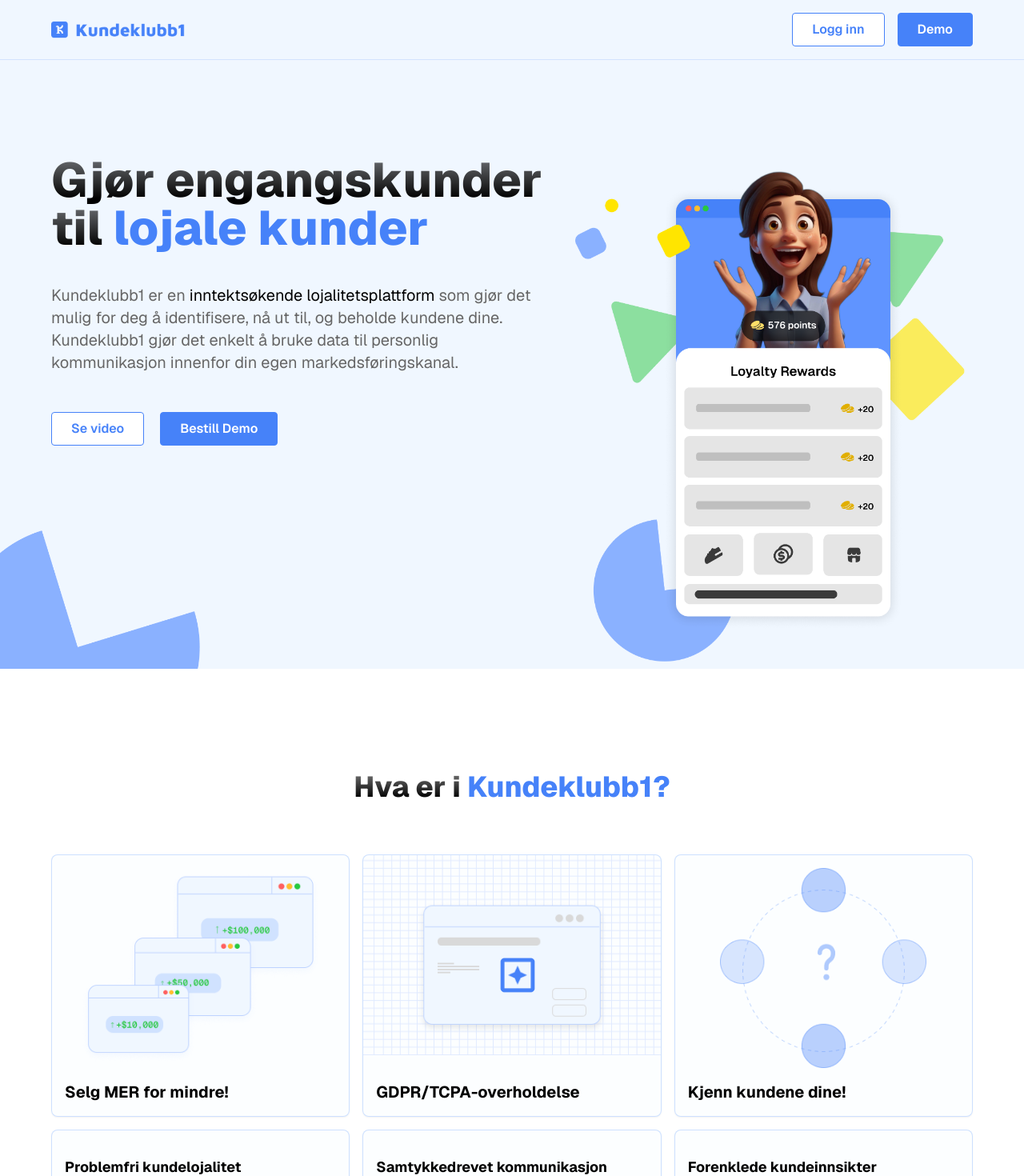
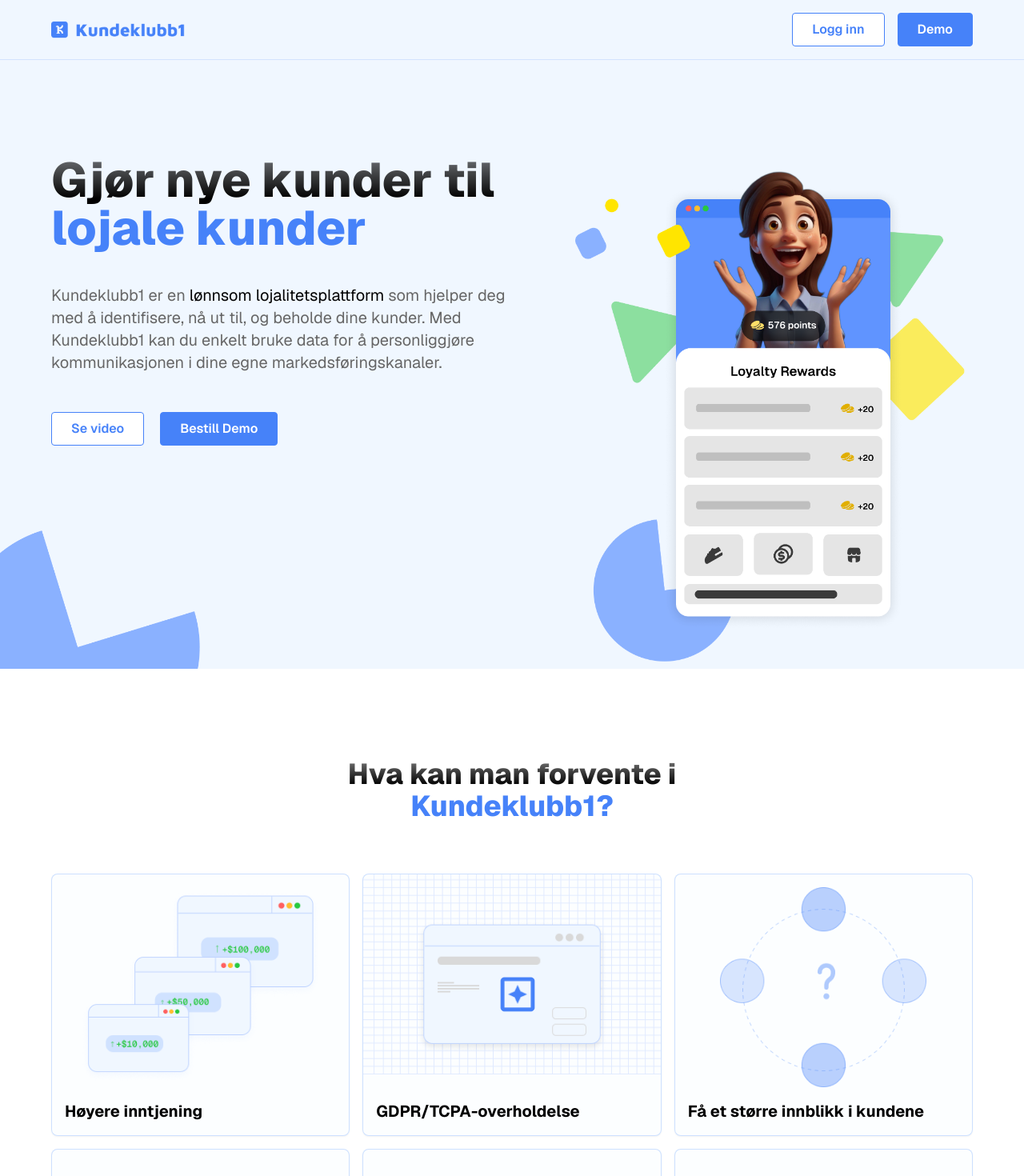
Before and after one commit to UmairWaraich07/kundeklubb1, a Next.js app: page / in a window 1280 px wide. Shown: the top 1470 px of the page at 80% size. Built offline with nearby package versions, Linux system fonts and the light colour scheme.

Commit message:
change the Norwegian text

```diff
--- a/src/app/page.tsx
+++ b/src/app/page.tsx
@@ -3,7 +3,6 @@
   Features,
   Hero,
   KnowYourCustomers,
-  Partners,
   WhatIs,
 } from "@/components";
 
@@ -14,7 +13,7 @@
       <div className="w-full px-16 max-lg:px-12 max-md:px-8 max-sm:px-4 ">
         <WhatIs />
         <KnowYourCustomers />
-        <Partners />
+        {/* <Partners /> */}
       </div>
       <Features />
       <ContactUs />
--- a/src/components/ContactForm.tsx
+++ b/src/components/ContactForm.tsx
@@ -29,7 +29,7 @@
           id="fullname"
           type="text"
           className="form-input"
-          placeholder="John Doe"
+          placeholder="Ola Nordmann"
           onChange={(e) =>
             setFormData((prev) => ({ ...prev, fullname: e.target.value }))
           }
@@ -44,7 +44,7 @@
           type="text"
           id="email"
           className="form-input"
-          placeholder="example@company.com"
+          placeholder="eksempel@dinbedrift.no"
           onChange={(e) =>
             setFormData((prev) => ({ ...prev, email: e.target.value }))
           }
--- a/src/components/Features.tsx
+++ b/src/components/Features.tsx
@@ -21,10 +21,10 @@
             />
 
             <h4 className="text-2xl max-sm:text-xl font-bold">
-              Integrasjoner med ledende <br /> plattformer
+              (Snart) Integrasjoner med ledende <br /> plattformer
             </h4>
             <p className="text-base text-secondary-600">
-              Kundeklubb1 er dypt integrert i verdensledende eCommerce- og
+              Kundeklubb1 blir dypt integrert i verdensledende eCommerce- og
               POS-økosystemer. Det hjelper med å koble sammen kundedata, enten
               de handler på nett eller i butikk. Sømløs integrasjon sikrer en
               enhetlig opplevelse på tvers av alle salgskanaler.
--- a/src/components/Hero.tsx
+++ b/src/components/Hero.tsx
@@ -4,22 +4,19 @@
 const Hero = () => {
   return (
     <section className="relative bg-[#F0F7FF] w-full px-16 max-lg:px-12 max-md:px-8 max-sm:px-4">
-      <h1 className="text-dark max-lg:text-center max-lg:max-w-[600px] max-lg:mx-auto text-6xl max-lg:text-5xl max-sm:text-4xl font-extrabold pt-[15vh] z-20">
-        <span className="text-gradient">
-          Gjør engangskunder <br className="max-lg:hidden" /> til
-        </span>{" "}
+      <h1 className="text-dark max-lg:text-center max-lg:max-w-[600px] max-lg:mx-auto text-6xl max-lg:text-5xl  font-extrabold pt-[15vh] z-20">
+        <span className="text-gradient">Gjør nye kunder til</span>{" "}
+        <br className="max-lg:hidden" />
         <span className="text-primary-600">lojale kunder</span>
       </h1>
       <div className=" mt-10 w-full flex max-lg:flex-col items-start max-lg:items-center justify-between gap-10  ">
         <div className="max-w-[650px] lg:w-[55%] ">
           <p className="text-xl max-sm:text-lg text-secondary-600 max-lg:text-center ">
             Kundeklubb1 er en{" "}
-            <span className="text-dark">
-              inntektsøkende lojalitetsplattform
-            </span>{" "}
-            som gjør det mulig for deg å identifisere, nå ut til, og beholde
-            kundene dine. Kundeklubb1 gjør det enkelt å bruke data til personlig
-            kommunikasjon innenfor din egen markedsføringskanal.
+            <span className="text-dark">lønnsom lojalitetsplattform</span> som
+            hjelper deg med å identifisere, nå ut til, og beholde dine kunder.
+            Med Kundeklubb1 kan du enkelt bruke data for å personliggjøre
+            kommunikasjonen i dine egne markedsføringskanaler.
           </p>
           <div className=" mt-12 w-full flex items-center justify-start max-lg:justify-center gap-5">
             <button className="btn-secondary">Se video</button>
--- a/src/components/KnowYourCustomers.tsx
+++ b/src/components/KnowYourCustomers.tsx
@@ -4,7 +4,7 @@
 
 const KnowYourCustomers = () => {
   return (
-    <section className="w-full py-16 max-sm:py-12 ">
+    <section className="w-full pt-16 pb-24 max-sm:pt-12 max-sm:pb-16 ">
       <h2 className="text-4xl max-sm:text-3xl font-extrabold text-center  ">
         <span className="text-gradient">Bli kjent med dine </span>
         <span className="text-primary-600">kunder</span>
@@ -106,7 +106,7 @@
           </div>
           <div className="mt-8 max-sm:mt-0 ">
             <h4 className="text-2xl max-sm:text-xl font-bold">
-              Mål engasjement ogd <br /> lojalitet
+              Mål engasjement og <br /> lojalitet
             </h4>
             <p className="text-base max-sm:text-sm text-secondary-600 mt-3 ">
               Spor kundens engasjement og lojalitetsmålinger uten anstrengelse.
--- a/src/components/WhatIs.tsx
+++ b/src/components/WhatIs.tsx
@@ -3,9 +3,10 @@
 
 const WhatIs = () => {
   return (
-    <section className="w-full pt-32 max-lg:pt-24 pb-16 max-sm:pb-12">
+    <section className="w-full pt-28 max-lg:pt-24 pb-16 max-sm:pb-12">
       <h2 className="text-center font-extrabold text-4xl max-sm:text-3xl">
-        <span className="text-gradient">Hva er i</span>{" "}
+        <span className="text-gradient">Hva kan man forvente i </span>{" "}
+        <br className="max-sm:hidden" />
         <span className="text-primary-600">Kundeklubb1?</span>
       </h2>
       <div className="max-sm:hidden mt-16 max-sm:mt-10 w-full grid grid-cols-1 sm:grid-cols-2 lg:grid-cols-3 gap-4 justify-center items-start ">
@@ -20,7 +21,7 @@
             />
           </div>
           <h4 className="text-left font-bold max-xl:text-lg max-md:text-base text-xl text-dark ">
-            Selg MER for mindre!
+            Høyere inntjening
           </h4>
         </div>
         <div className=" space-y-4 rounded-lg border border-primary-400/40 hover:border-primary-600 bg-[#F6FAFF4D] cursor-pointer shadow-sm">
@@ -48,7 +49,7 @@
             />
           </div>
           <h4 className="text-left font-bold max-xl:text-lg max-md:text-base text-xl text-dark ">
-            Kjenn kundene dine!
+            Få et større innblikk i kundene
           </h4>
         </div>
 
@@ -147,7 +148,7 @@
             />
           </div>
           <h4 className="text-left font-bold max-xl:text-lg max-md:text-base text-xl text-dark ">
-            Selg MER for mindre!
+            Høyere inntjening
           </h4>
         </div>
 
@@ -216,7 +217,7 @@
             />
           </div>
           <h4 className="text-left font-bold max-xl:text-lg max-md:text-base text-xl text-dark ">
-            Kjenn kundene dine!
+            Få et større innblikk i kundene
           </h4>
         </div>
 
```
